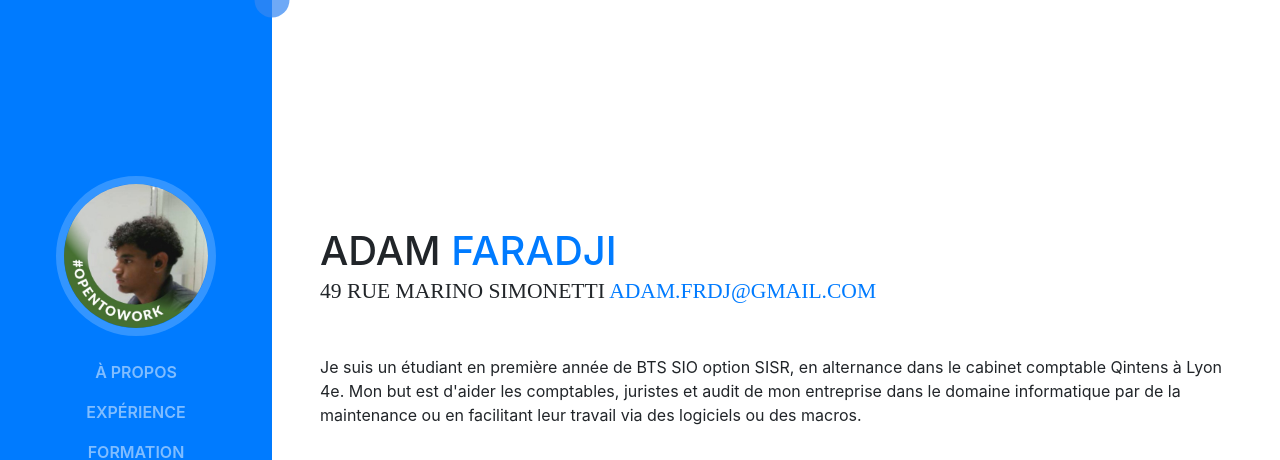
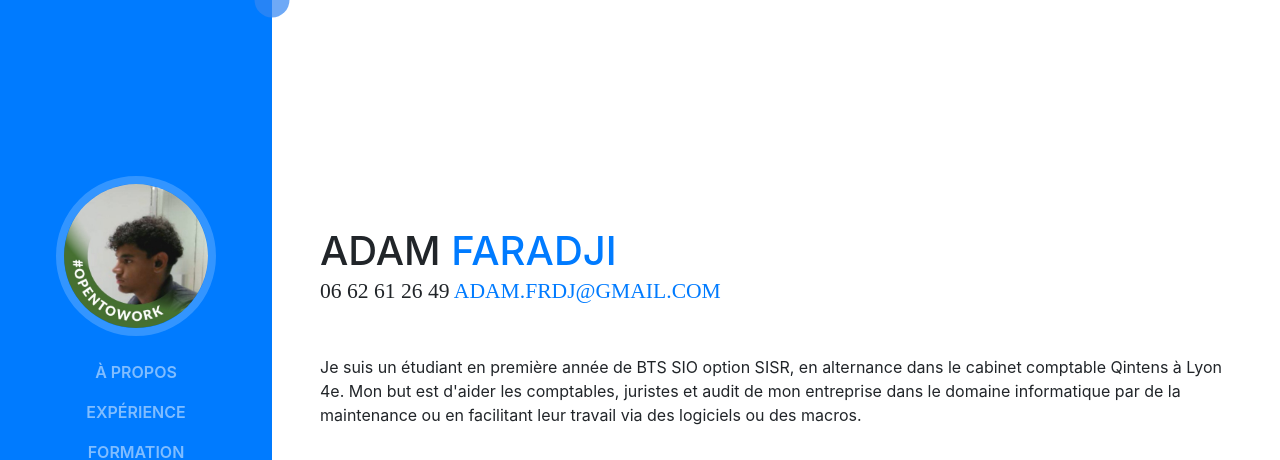
Before and after one commit to Spideyy691/bonportfolio, a website with bundled scripts: page index.html in a window 1280 px wide. Shown: the top 460 px of the page. Built offline with nearby package versions, Linux system fonts and the light colour scheme; a web font is replaced by a local one.

Commit message:
Update index.html
enelver mon adresse

```diff
--- a/index.html
+++ b/index.html
@@ -90,7 +90,7 @@
         <h1 class="mb-0">Adam
           <span class="text-primary">Faradji</span>
         </h1>
-        <div class="subheading mb-5">49 rue Marino Simonetti
+        <div class="subheading mb-5">06 62 61 26 49
           <a href="mailto:adam.frdj@gmail.com">adam.frdj@gmail.com</a>
         </div>
         <p class="mb-5">Je suis un étudiant en première année de BTS SIO option SISR, en alternance dans le cabinet comptable Qintens à Lyon 4e.
```
